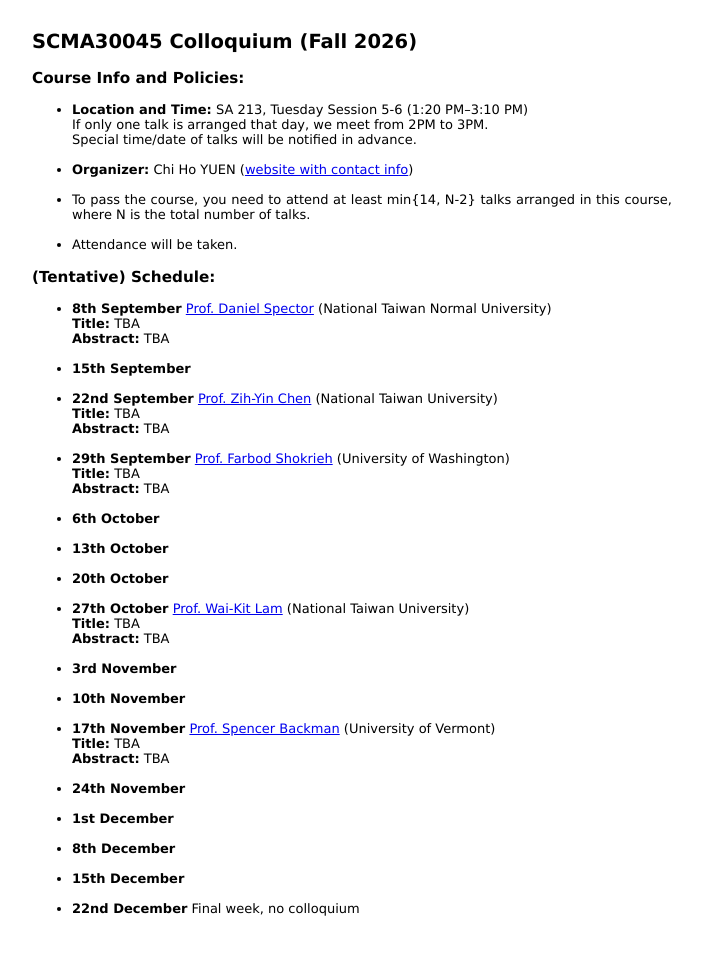
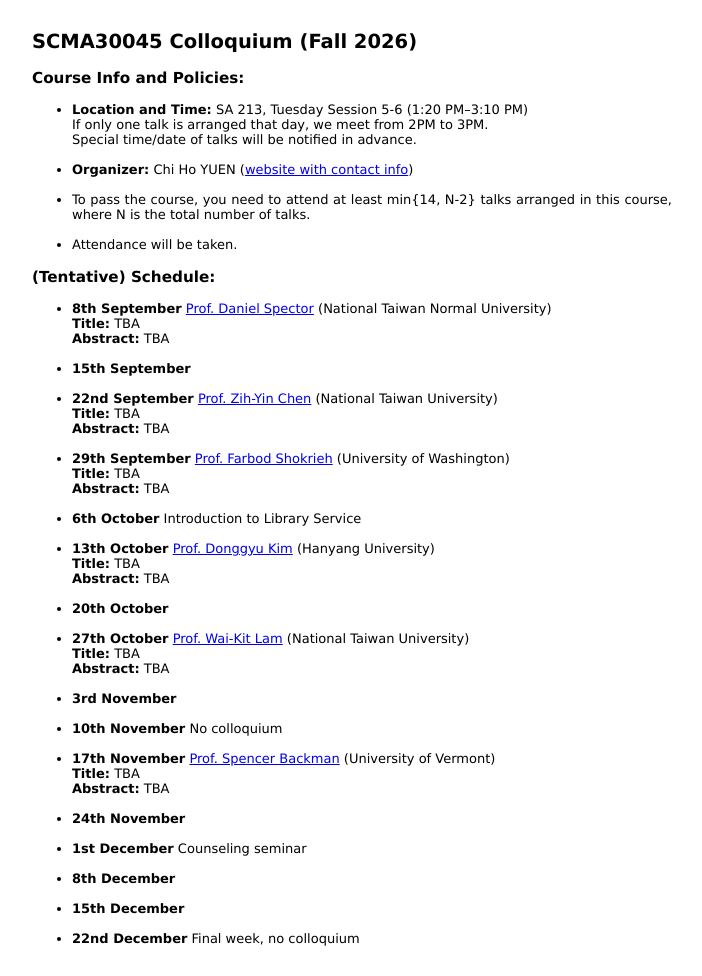
Before and after one commit to yuenchiho/yuenchiho.github.io, a plain HTML site: page colloquium_26.html in a window 1280 px wide. Shown: the whole page, without its empty margins (288-990 px from the left). Before the commit the page ends 946 px from the top, so only its background shows below. Drawn offline with Linux system fonts and the light colour scheme.

Commit message:
Collo update

```diff
--- a/colloquium_26.html
+++ b/colloquium_26.html
@@ -41,9 +41,11 @@
   <b>Title:</b> TBA<br>
   <b>Abstract:</b> TBA</li><br>
 
-  <li><b>6th October</b> </li><br>
+  <li><b>6th October</b> Introduction to Library Service</li><br>
 
-  <li><b>13th October</b> </li><br>
+  <li><b>13th October</b> <a href="https://donggyu-math.github.io" target="_top">Prof. Donggyu Kim</a> (Hanyang University)<br>
+  <b>Title:</b> TBA<br>
+  <b>Abstract:</b> TBA</li><br>
 
   <li><b>20th October</b> </li><br>
 
@@ -53,7 +55,7 @@
 
   <li><b>3rd November</b> </li><br>
 
-  <li><b>10th November</b> </li><br>
+  <li><b>10th November</b> No colloquium</li><br>
 
   <li><b>17th November</b> <a href="https://www.uvm.edu/~sbackman" target="_top">Prof. Spencer Backman</a> (University of Vermont)<br>
   <b>Title:</b> TBA<br>
@@ -61,7 +63,7 @@
 
   <li><b>24th November</b> </li><br>
 
-  <li><b>1st December</b> </li><br>
+  <li><b>1st December</b> Counseling seminar</li><br>
 
   <li><b>8th December</b> </li><br>
 
```
